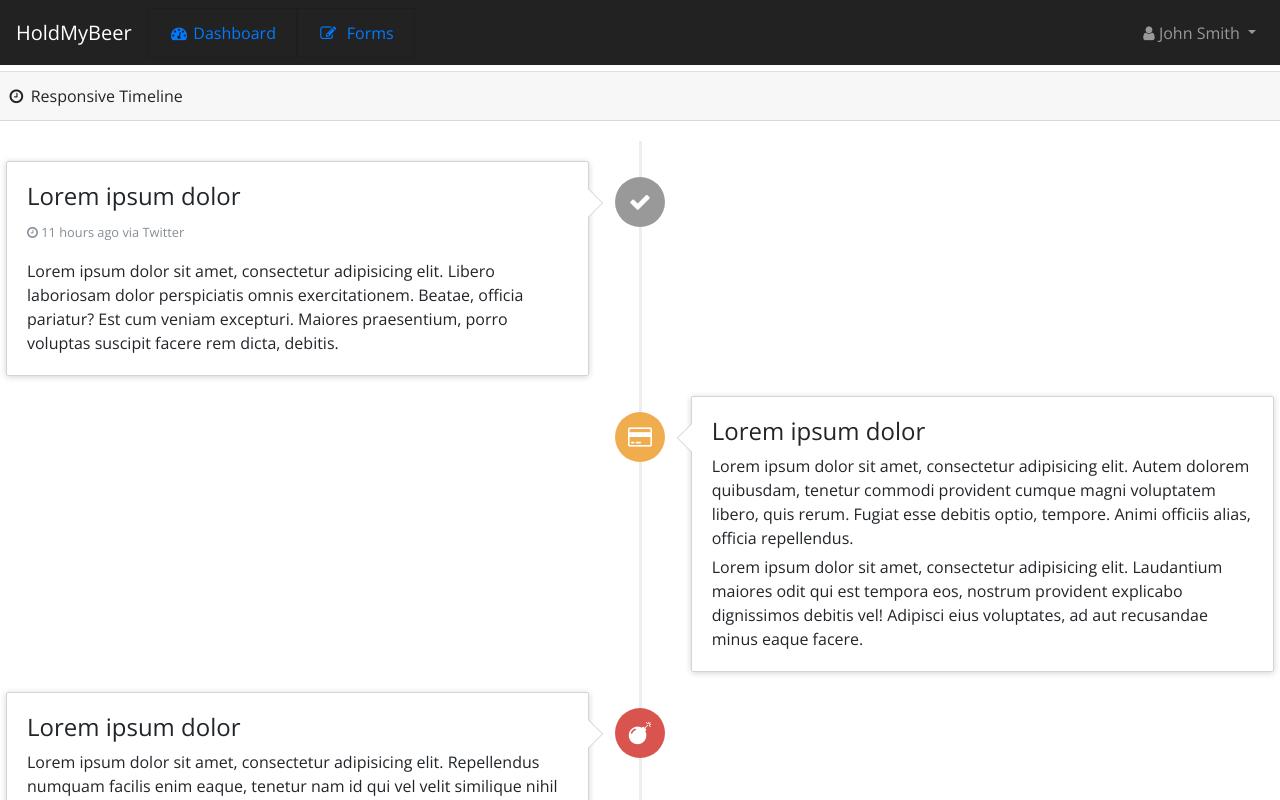
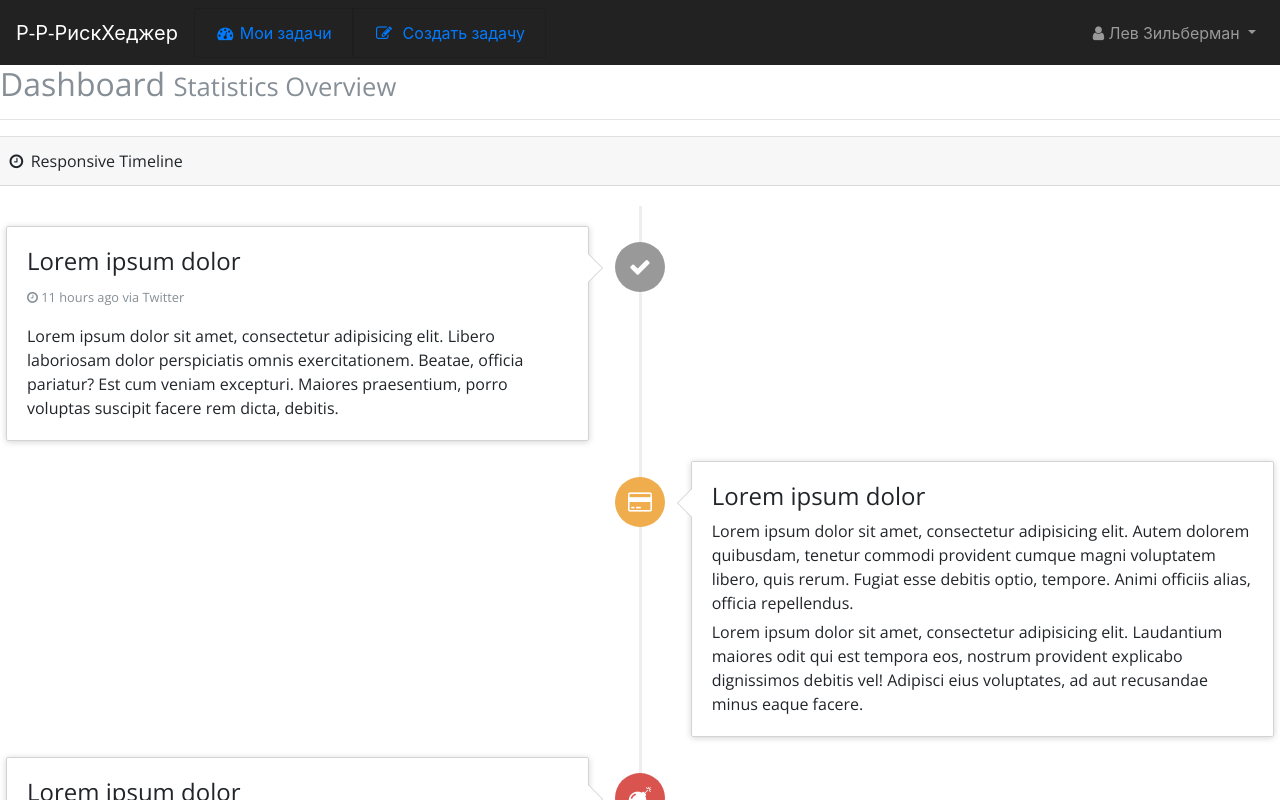
Before and after one commit to holdmybeerteam/JavaHack, an Angular app in the folder ui/: page /dashboard in a window 1280 px wide. Shown: the top 800 px of the page. Built offline with nearby package versions, Linux system fonts and the light colour scheme; sample sign-in values are in the browser's storage.

Commit message:
add task form

```diff
--- a/ui/src/app/common/layout/components/header/header.component.html
+++ b/ui/src/app/common/layout/components/header/header.component.html
@@ -1,33 +1,32 @@
-<nav class="navbar navbar-expand-lg fixed-top">
-  <div class="navbar-brand">HoldMyBeer</div>
+<nav class="navbar navbar-expand-lg navbar-light">
+  <div class="navbar-brand">Р-Р-РискХеджер</div>
   <a routerLink="/dashboard" class="list-group-item nav-link navbar">
-    <i class="fa fa-fw fa-dashboard"></i> Dashboard
+    <i class="fa fa-fw fa-dashboard"></i> Мои задачи
   </a>
 
-
-  <a [routerLink]="['/forms']" class="list-group-item navbar">
+  <a [routerLink]="['/new-task']" class="list-group-item navbar">
     <i class="fa fa-fw fa-edit"></i>&nbsp;
-    <span>{{ 'Forms'}}</span>
+    <span>Создать задачу</span>
   </a>
   <div class="collapse navbar-collapse">
     <ul class="navbar-nav ml-auto">
 
       <li class="nav-item dropdown" ngbDropdown>
         <a href="javascript:void(0)" class="nav-link" ngbDropdownToggle>
-          <i class="fa fa-user"></i> John Smith <b class="caret"></b>
+          <i class="fa fa-user"></i> Лев Зильберман <b class="caret"></b>
         </a>
         <div class="dropdown-menu-right" ngbDropdownMenu>
           <a class="dropdown-item" href="javascript:void(0)">
-            <i class="fa fa-fw fa-user"></i> {{ 'Profile'}}
+            <i class="fa fa-fw fa-user"></i> {{ 'Профиль'}}
           </a>
           <a class="dropdown-item" href="javascript:void(0)">
-            <i class="fa fa-fw fa-envelope"></i> {{ 'Inbox'}}
+            <i class="fa fa-fw fa-envelope"></i> {{ 'Сообщения'}}
           </a>
           <a class="dropdown-item" href="javascript:void(0)">
-            <i class="fa fa-fw fa-gear"></i> {{ 'Settings'}}
+            <i class="fa fa-fw fa-gear"></i> {{ 'Настройки'}}
           </a>
           <a class="dropdown-item" [routerLink]="['/login']" (click)="onLoggedout()">
-            <i class="fa fa-fw fa-power-off"></i> {{ 'Log Out'}}
+            <i class="fa fa-fw fa-power-off"></i> {{ 'Выйти'}}
           </a>
         </div>
       </li>
--- a/ui/src/app/common/layout/layout-routing.module.ts
+++ b/ui/src/app/common/layout/layout-routing.module.ts
@@ -11,6 +11,7 @@
             { path: 'dashboard', loadChildren: () => import('./dashboard/dashboard.module').then(m => m.DashboardModule) },
             // { path: 'tables', loadChildren: () => import('./tables/tables.module').then(m => m.TablesModule) },
             { path: 'forms', loadChildren: () => import('./form/form.module').then(m => m.FormModule) },
+            { path: 'new-task', loadChildren: () => import('../../taskform/task-form.module').then(m => m.TaskFormModule)},
             // { path: 'bs-element', loadChildren: () => import('./bs-element/bs-element.module').then(m => m.BsElementModule) },
             // { path: 'grid', loadChildren: () => import('./grid/grid.module').then(m => m.GridModule) },
             // { path: 'components', loadChildren: () => import('./bs-component/bs-component.module').then(m => m.BsComponentModule) },
--- a/ui/src/index.html
+++ b/ui/src/index.html
@@ -2,7 +2,7 @@
 <html lang="en">
 <head>
   <meta charset="utf-8">
-  <title>HoldMyBeer</title>
+  <title>Р-Р-РискХеджер</title>
   <base href="/">
 
   <meta name="viewport" content="width=device-width, initial-scale=1">
```
Also changed, not shown: ui/src/app/taskform/task-form-routing.module.ts (added, +16 -0 lines), ui/src/app/taskform/task-form.module.ts (added, +15 -0 lines).
